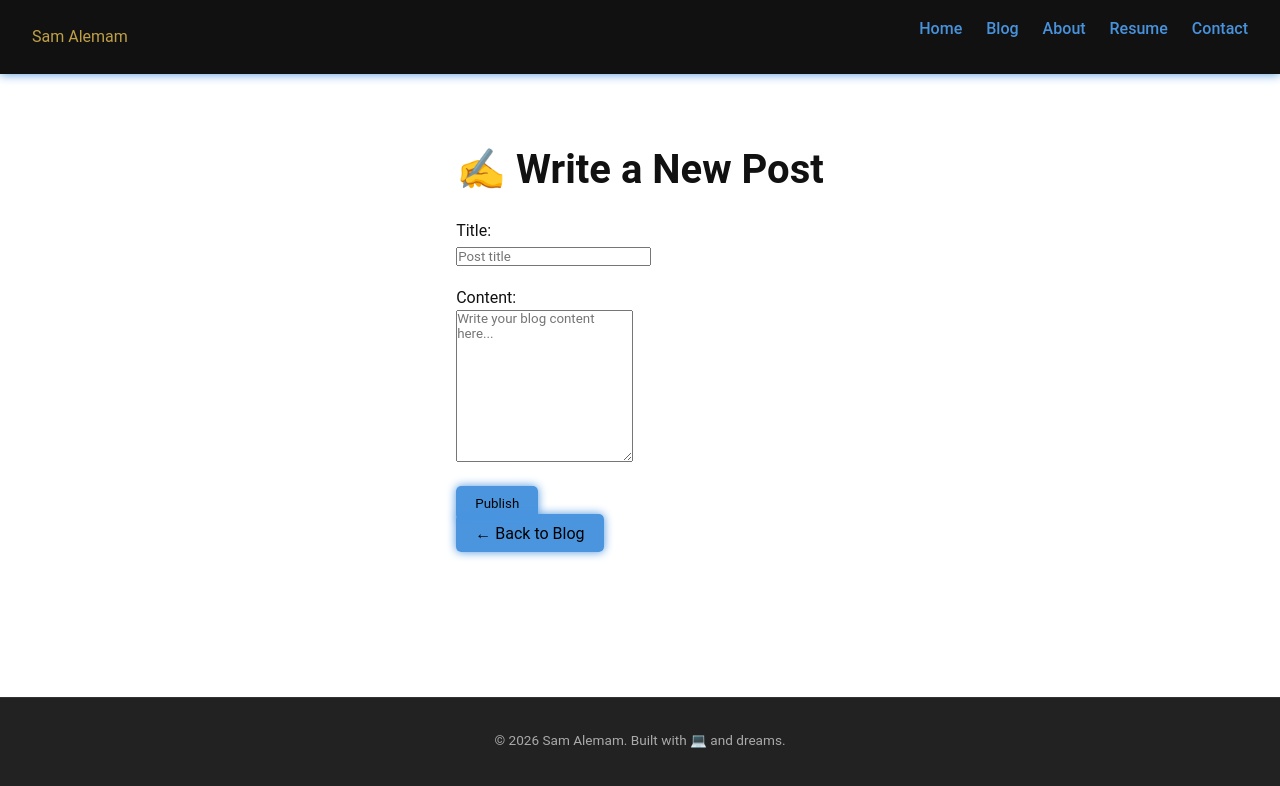
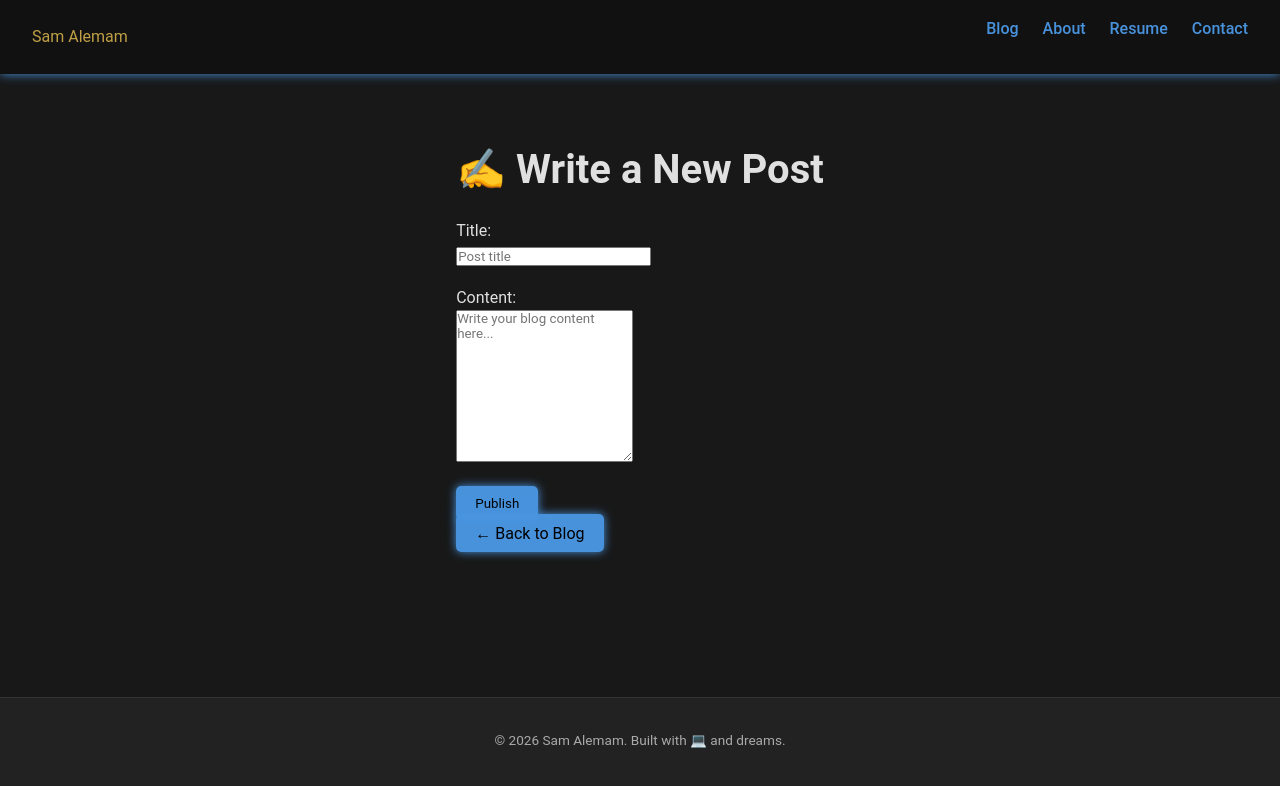
Before and after one commit to alemams/my-site, a plain HTML site: page pages/create_post.html in a window 1280 px wide. Drawn offline with Linux system fonts and the light colour scheme.

Commit message:
Update create_post.html

```diff
--- a/pages/create_post.html
+++ b/pages/create_post.html
@@ -13,7 +13,7 @@
   <link rel="stylesheet" href="https://cdnjs.cloudflare.com/ajax/libs/font-awesome/6.5.0/css/all.min.css" />
 </head>
 
-<body>
+<body class="dark">
   <nav class="navbar qms-fade-in">
     <div class="nav-logo">
       <a href="../index.html">Sam Alemam</a>
@@ -22,11 +22,10 @@
     <button class="hamburger" aria-label="Open menu" onclick="toggleMenu()">☰</button>
 
     <ul class="nav-links" id="navMenu">
-      <li><a href="../index.html">Home</a></li>
-      <li><a href="blog.html">Blog</a></li>
-      <li><a href="../pages/about.html">About</a></li>
-      <li><a href="../pages/resume.html">Resume</a></li>
-      <li><a href="../pages/connect.html">Contact</a></li>
+      <li><a href="../blog/blog.html">Blog</a></li>
+      <li><a href="about.html">About</a></li>
+      <li><a href="resume.html">Resume</a></li>
+      <li><a href="connect.html">Contact</a></li>
     </ul>
   </nav>
 
@@ -48,7 +47,7 @@
         <button type="submit" class="btn-glow">Publish</button>
       </form>
 
-      <a href="blog.html" class="btn-glow" style="margin-top: 2rem;">← Back to Blog</a>
+      <a href="../blog.html" class="btn-glow" style="margin-top: 2rem;">← Back to Blog</a>
     </section>
   </main>
 
```
